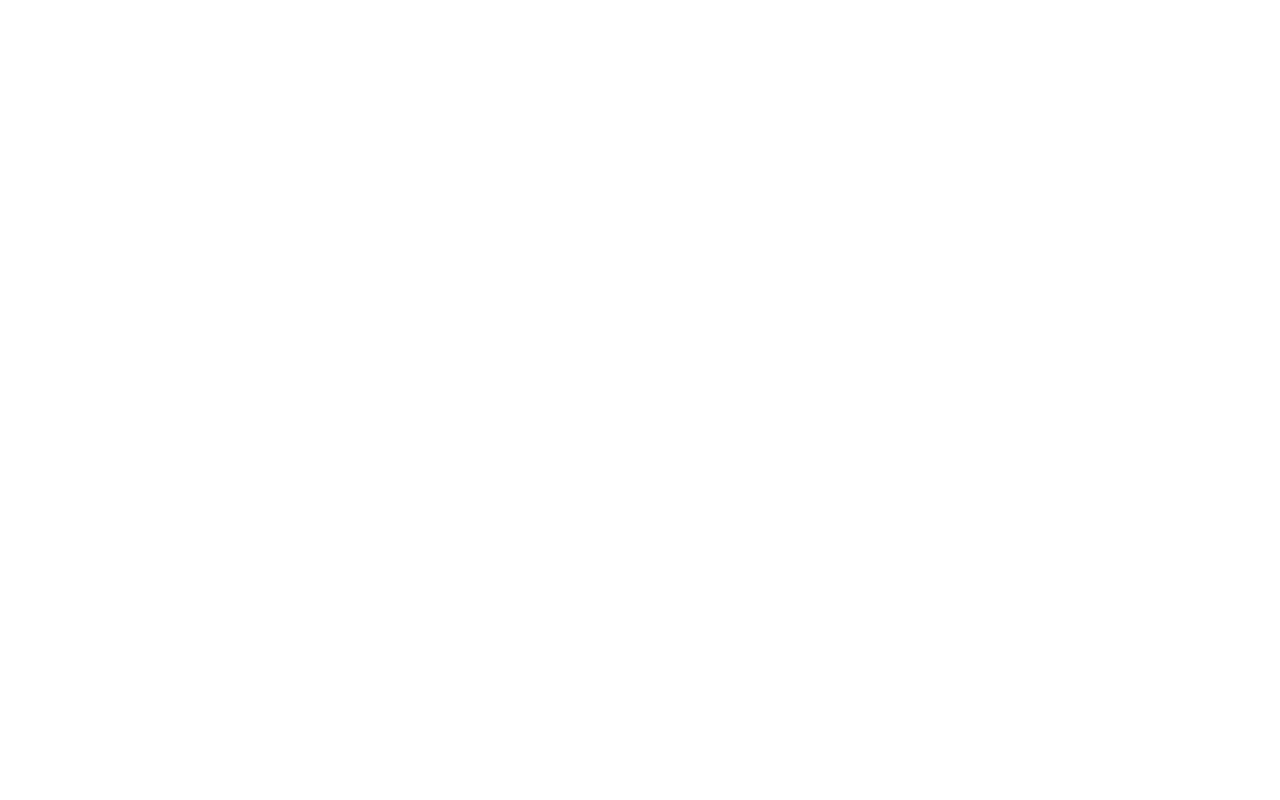
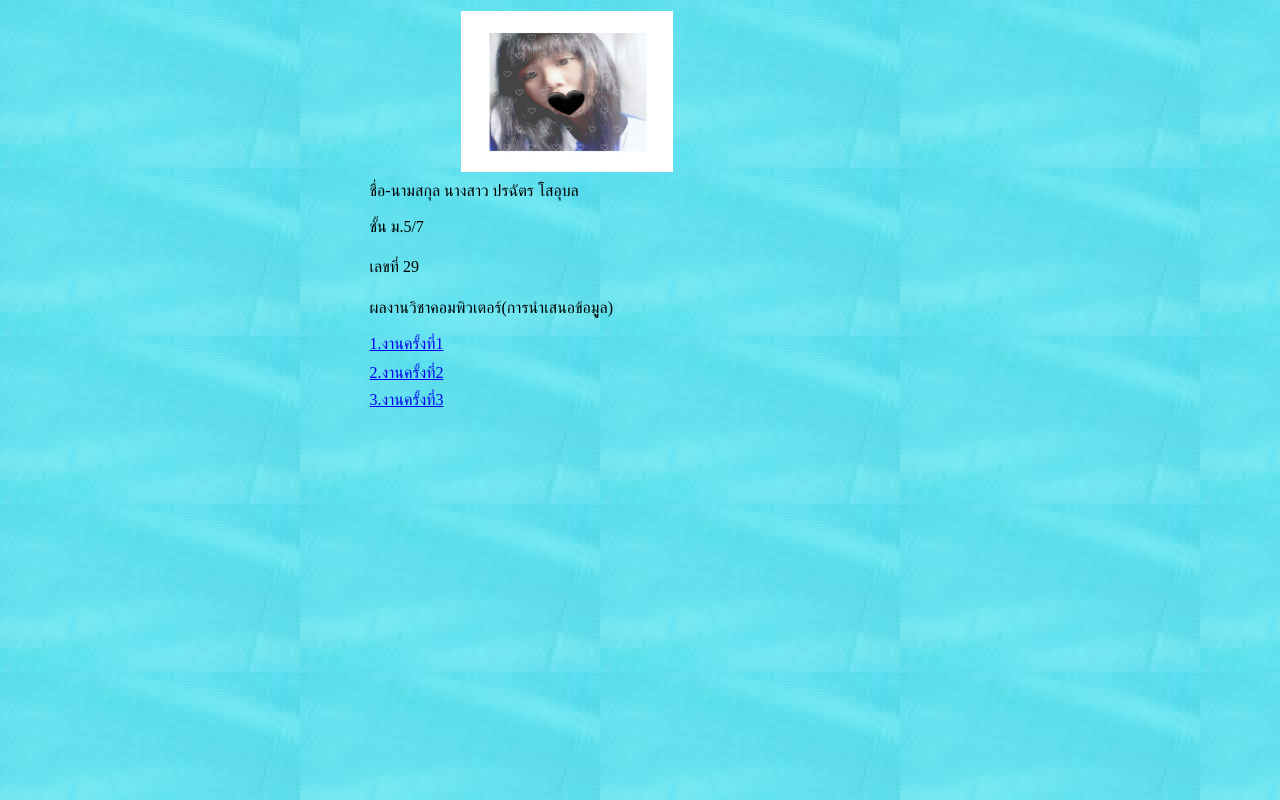
Before and after one commit to noey2240/noey2240.github.io, a plain HTML site: page index.html in a window 1280 px wide. Drawn offline with Linux system fonts and the light colour scheme.

Commit message:
noey2240
noey2240

```diff
--- a/index.html
+++ b/index.html
@@ -3,8 +3,65 @@
 <head>
 <meta http-equiv="Content-Type" content="text/html; charset=utf-8" />
 <title>Untitled Document</title>
+<style type="text/css">
+body {
+	background-image: url(image/%E0%B8%94%E0%B8%B2%E0%B8%A7%E0%B8%99%E0%B9%8C%E0%B9%82%E0%B8%AB%E0%B8%A5%E0%B8%94.jpg);
+}
+</style>
 </head>
 
 <body>
+<table width="1133" border="0">
+  <tr>
+    <td width="352">&nbsp;</td>
+    <td width="392" align="center"><img src="image/59829063_2029855793790490_5899456443723022336_n.jpg" width="212" height="161" /></td>
+    <td width="367">&nbsp;</td>
+  </tr>
+  <tr>
+    <td height="29">&nbsp;</td>
+    <td>ชื่อ-นามสกุล นางสาว ปรฉัตร โสอุบล</td>
+    <td>&nbsp;</td>
+  </tr>
+  <tr>
+    <td height="36">&nbsp;</td>
+    <td>ชั้น ม.5/7</td>
+    <td>&nbsp;</td>
+  </tr>
+  <tr>
+    <td height="36">&nbsp;</td>
+    <td>เลขที่ 29</td>
+    <td>&nbsp;</td>
+  </tr>
+  <tr>
+    <td height="38">&nbsp;</td>
+    <td>ผลงานวิชาคอมพิวเตอร์(การนำเสนอข้อมููล)</td>
+    <td>&nbsp;</td>
+  </tr>
+  <tr>
+    <td height="26">&nbsp;</td>
+    <td><a href="https://noey2240.github.io/Sprite8/" target="_blank">1.งานครั้งที่1</a></td>
+    <td>&nbsp;</td>
+  </tr>
+  <tr>
+    <td height="23">&nbsp;</td>
+    <td><a href="https://noey2240.github.io/Sprite8/" target="_blank">2.งานครั้งที่2</a></td>
+    <td>&nbsp;</td>
+  </tr>
+  <tr>
+    <td height="23">&nbsp;</td>
+    <td><a href="https://noey2240.github.io/sssss/.">3.งานครั้งที่3</a></td>
+    <td>&nbsp;</td>
+  </tr>
+  <tr>
+    <td height="23">&nbsp;</td>
+    <td>&nbsp;</td>
+    <td>&nbsp;</td>
+  </tr>
+  <tr>
+    <td height="33">&nbsp;</td>
+    <td>&nbsp;</td>
+    <td>&nbsp;</td>
+  </tr>
+</table>
 </body>
 </html>
```
